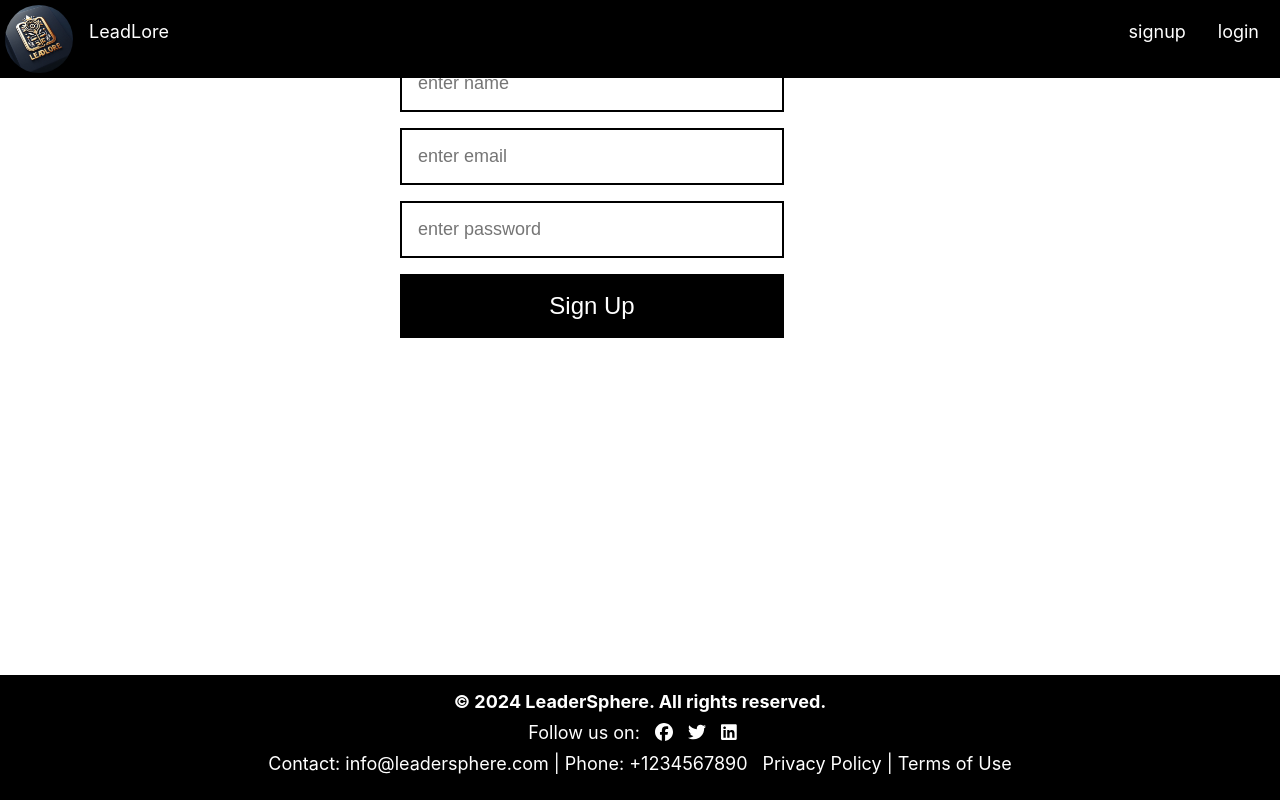
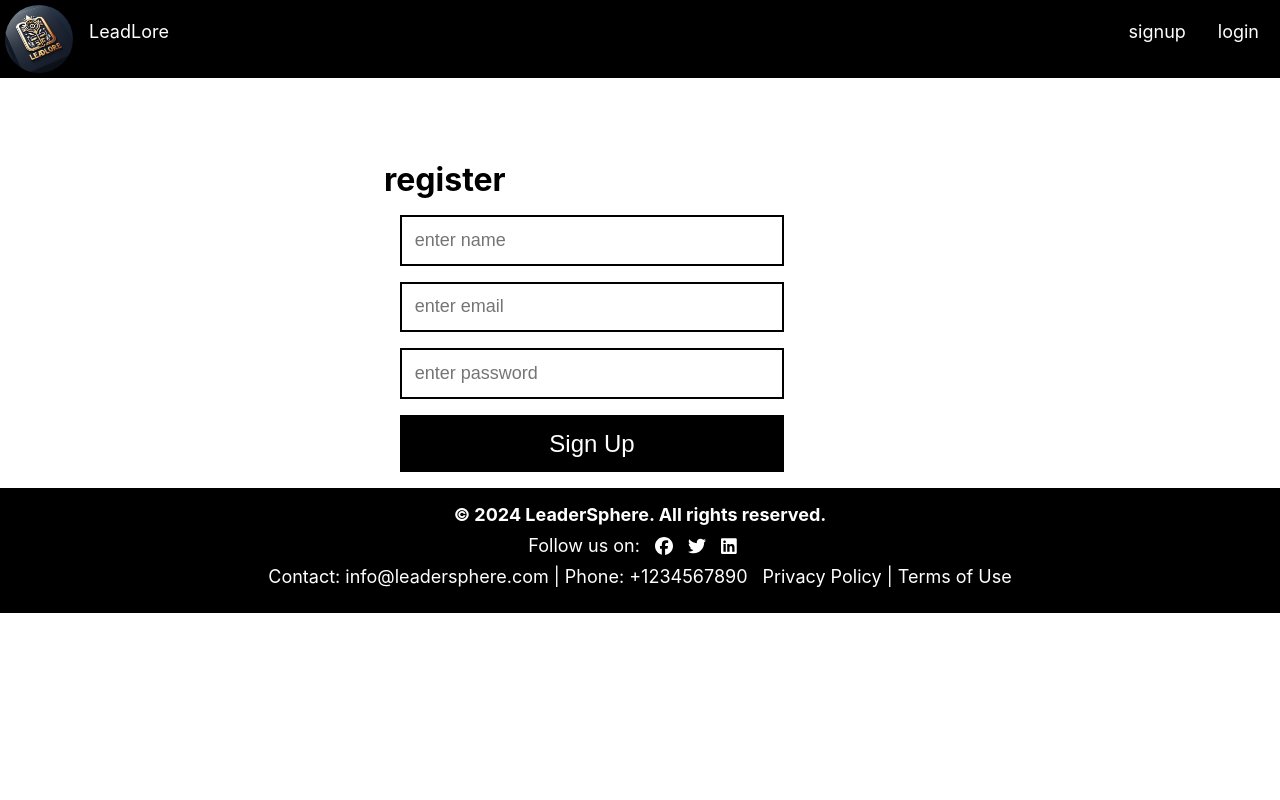
Before and after one commit to Krupa1407/LeaderSphere, a React (Create React App) app in the folder frontend/: page /signup in a window 1280 px wide. Built offline with nearby package versions, Linux system fonts and the light colour scheme.

Commit message:
remove the fixed footer

```diff
--- a/frontend/src/App.css
+++ b/frontend/src/App.css
@@ -5,6 +5,7 @@
   max-height: 100%;
   max-width: 100%;
 }
+
 
 /* ----------------Navbar------------------- */
 
@@ -44,9 +45,9 @@
 
 /* ----------------footer------------------- */
 .footer-div{
-  position: absolute;
+  /* position: absolute; */
   bottom: 0;
-  position: fixed;
+  /* position: fixed; */
   width: 100%;
   padding: 2vh;
   text-align: center;
@@ -77,13 +78,14 @@
   font-size: large;
   display: block;
   margin: 2vh;
-  padding: 2vh;
+  padding: 1vw;
   width: 30vw;
   border: 2px solid black;
 }
 
 .register{
   margin-left: 30%;
+  padding-top: 20vh;
 }
 
 .regbtn{
```
